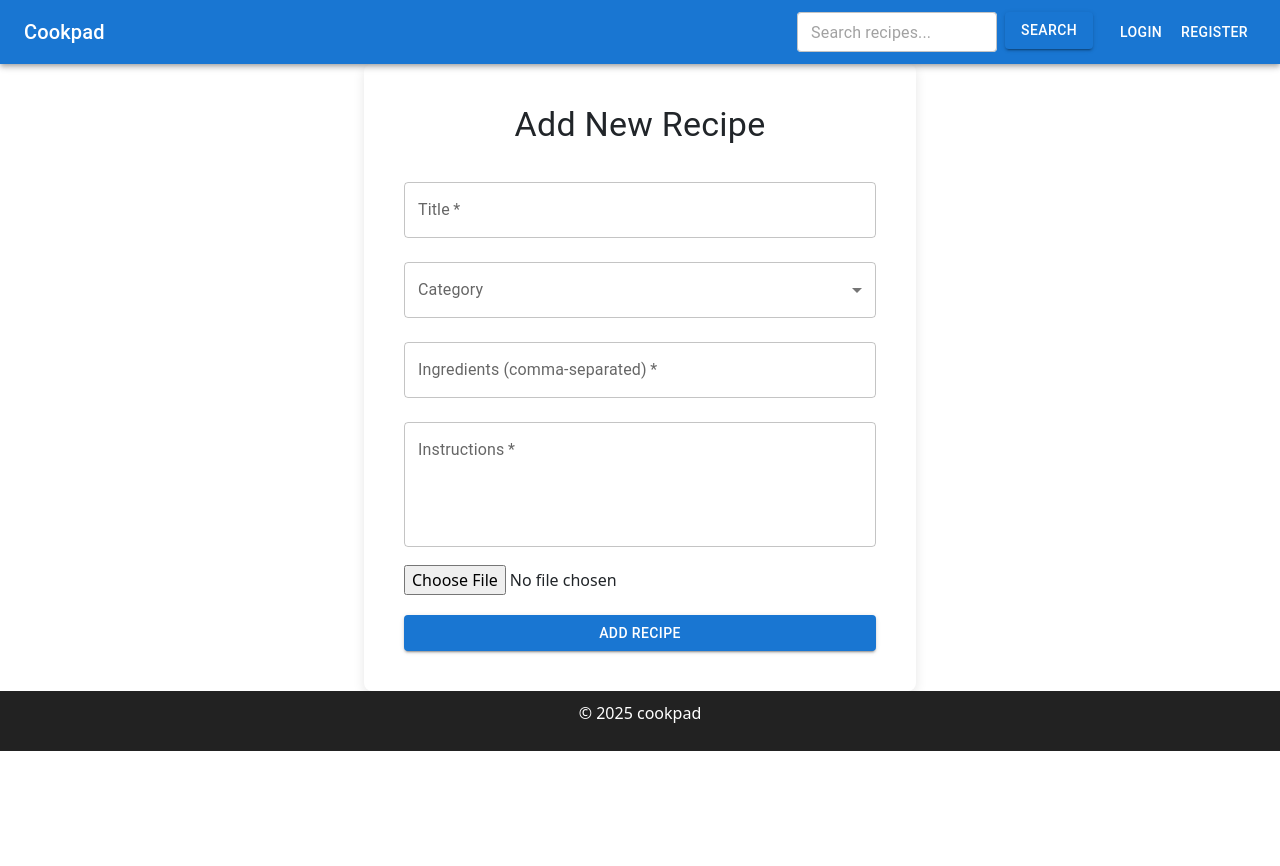
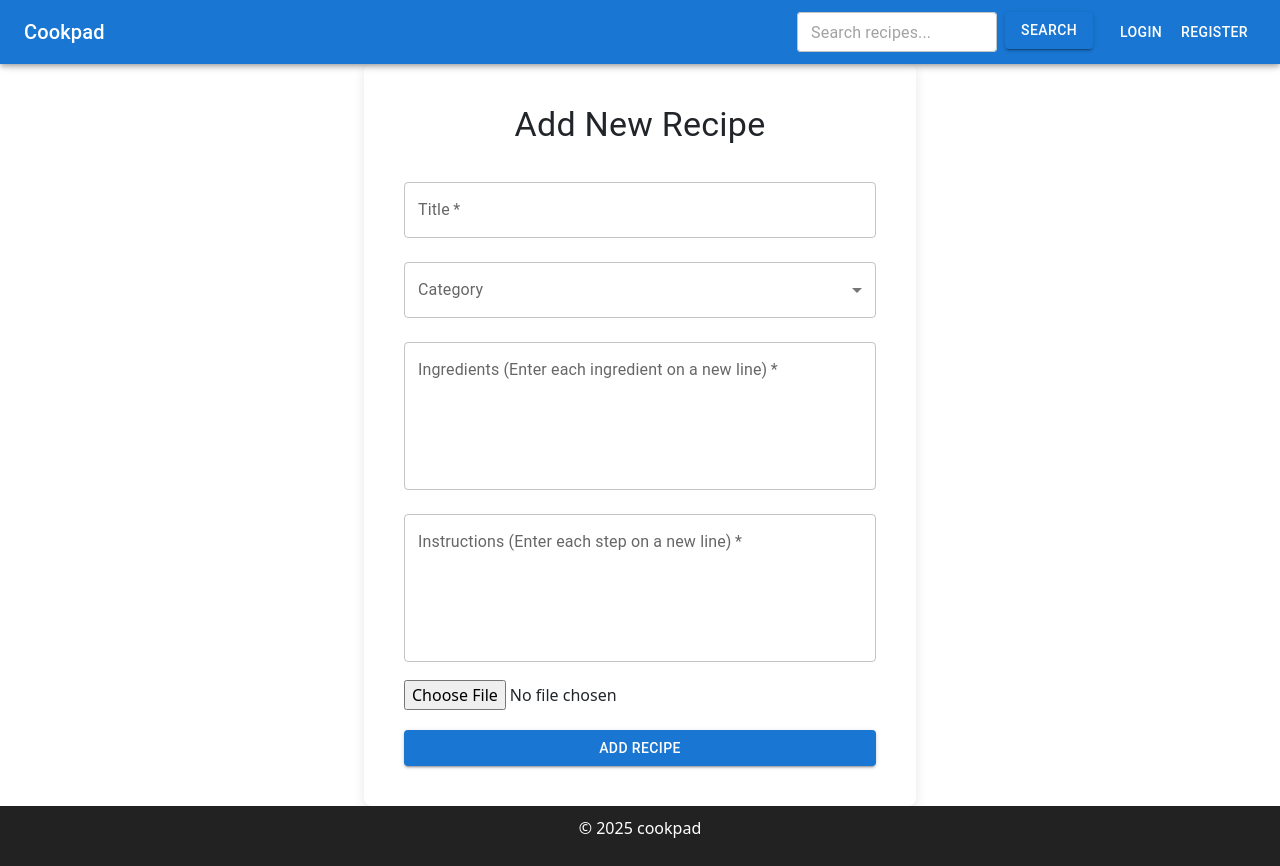
Before and after one commit to ccooddoo/aicte, a React (Create React App) app in the folder frontend/: page /add-recipe in a window 1280 px wide. Before the commit the page ends 800 px from the top, so only its background shows below. Built offline with nearby package versions, Linux system fonts and the light colour scheme.

Commit message:
Update AddRecipe.js

```diff
--- a/frontend/src/components/AddRecipe.js
+++ b/frontend/src/components/AddRecipe.js
@@ -13,13 +13,13 @@ import {
 } from "@mui/material";
 import axios from "axios";
 
-const API_URL = "https://cookpad.onrender.com/api/recipes"; // Make sure this is the correct API URL
+const API_URL = "https://cookpad.onrender.com/api/recipes"; // Ensure API URL is correct
 
 const AddRecipe = () => {
   const [title, setTitle] = useState("");
   const [category, setCategory] = useState("");
-  const [ingredients, setIngredients] = useState("");
-  const [instructions, setInstructions] = useState("");
+  const [ingredients, setIngredients] = useState([]);  // Store as array
+  const [instructions, setInstructions] = useState([]); // Store as array
   const [image, setImage] = useState(null);
   const [message, setMessage] = useState("");
   const [messageType, setMessageType] = useState("error");
@@ -28,11 +28,21 @@ const AddRecipe = () => {
     setImage(e.target.files[0]);
   };
 
+  // Handle ingredient input as multiline
+  const handleIngredientsChange = (e) => {
+    setIngredients(e.target.value.split("\n")); // Split on new lines
+  };
+
+  // Handle instructions input as multiline
+  const handleInstructionsChange = (e) => {
+    setInstructions(e.target.value.split("\n")); // Split on new lines
+  };
+
   const handleSubmit = async (e) => {
     e.preventDefault();
     setMessage("");
 
-    if (!title || !category || !ingredients || !instructions) {
+    if (!title || !category || ingredients.length === 0 || instructions.length === 0) {
       setMessage("All fields are required!");
       setMessageType("error");
       return;
@@ -41,11 +51,11 @@ const AddRecipe = () => {
     const formData = new FormData();
     formData.append("title", title);
     formData.append("category", category);
-    formData.append("ingredients", ingredients);
-    formData.append("instructions", instructions);
+    formData.append("ingredients", ingredients.join("\n")); // Join before sending
+    formData.append("instructions", instructions.join("\n")); // Join before sending
     if (image) formData.append("image", image);
 
-    const token = localStorage.getItem("token"); // Get the token
+    const token = localStorage.getItem("token"); // Get token from storage
 
     if (!token) {
       setMessage("You must be logged in to add a recipe.");
@@ -70,8 +80,8 @@ const AddRecipe = () => {
       // Reset form fields
       setTitle("");
       setCategory("");
-      setIngredients("");
-      setInstructions("");
+      setIngredients([]);
+      setInstructions([]);
       setImage(null);
     } catch (error) {
       console.error("Error Response:", error.response); // Debugging API response
@@ -125,23 +135,28 @@ const AddRecipe = () => {
             </Select>
           </FormControl>
 
+          {/* Ingredients with spacing */}
           <TextField
-            label="Ingredients (comma-separated)"
+            label="Ingredients (Enter each ingredient on a new line)"
             fullWidth
+            multiline
+            rows={5}
             variant="outlined"
-            value={ingredients}
-            onChange={(e) => setIngredients(e.target.value)}
+            value={ingredients.join("\n")} // Join array for display
+            onChange={handleIngredientsChange}
             required
             margin="normal"
           />
+
+          {/* Instructions with spacing */}
           <TextField
-            label="Instructions"
+            label="Instructions (Enter each step on a new line)"
             fullWidth
             multiline
-            rows={4}
+            rows={5}
             variant="outlined"
-            value={instructions}
-            onChange={(e) => setInstructions(e.target.value)}
+            value={instructions.join("\n")} // Join array for display
+            onChange={handleInstructionsChange}
             required
             margin="normal"
           />
```
